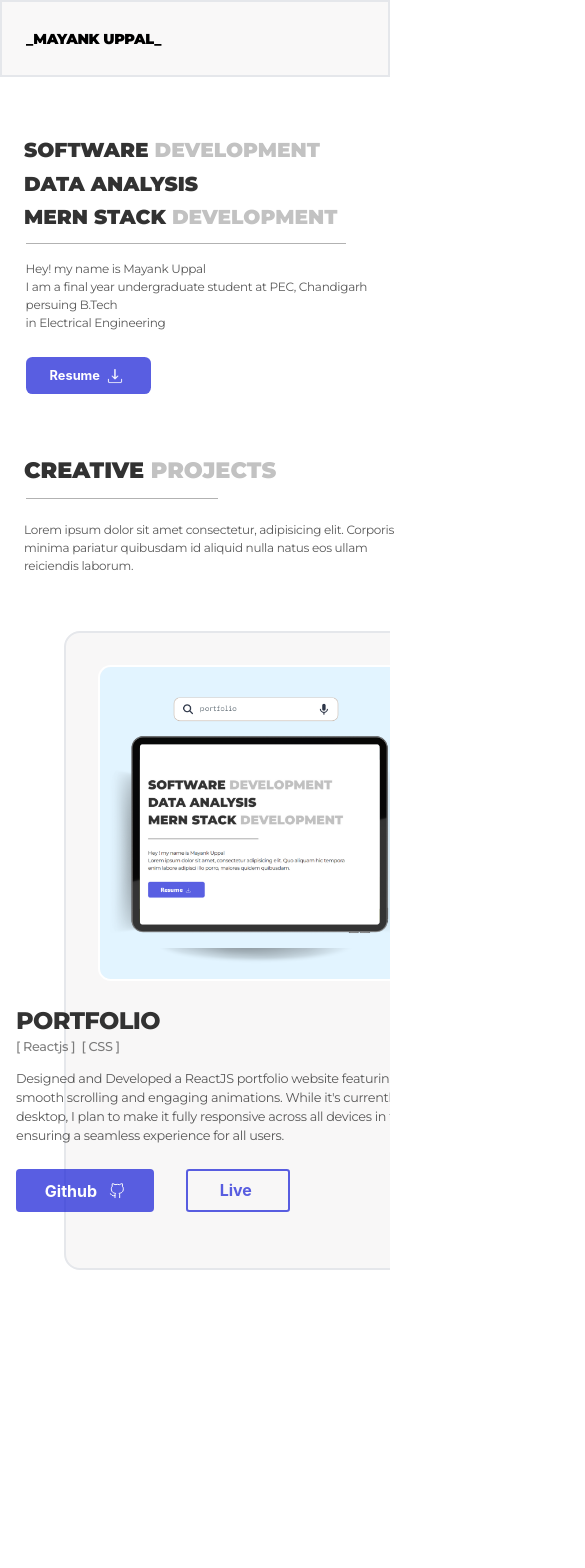
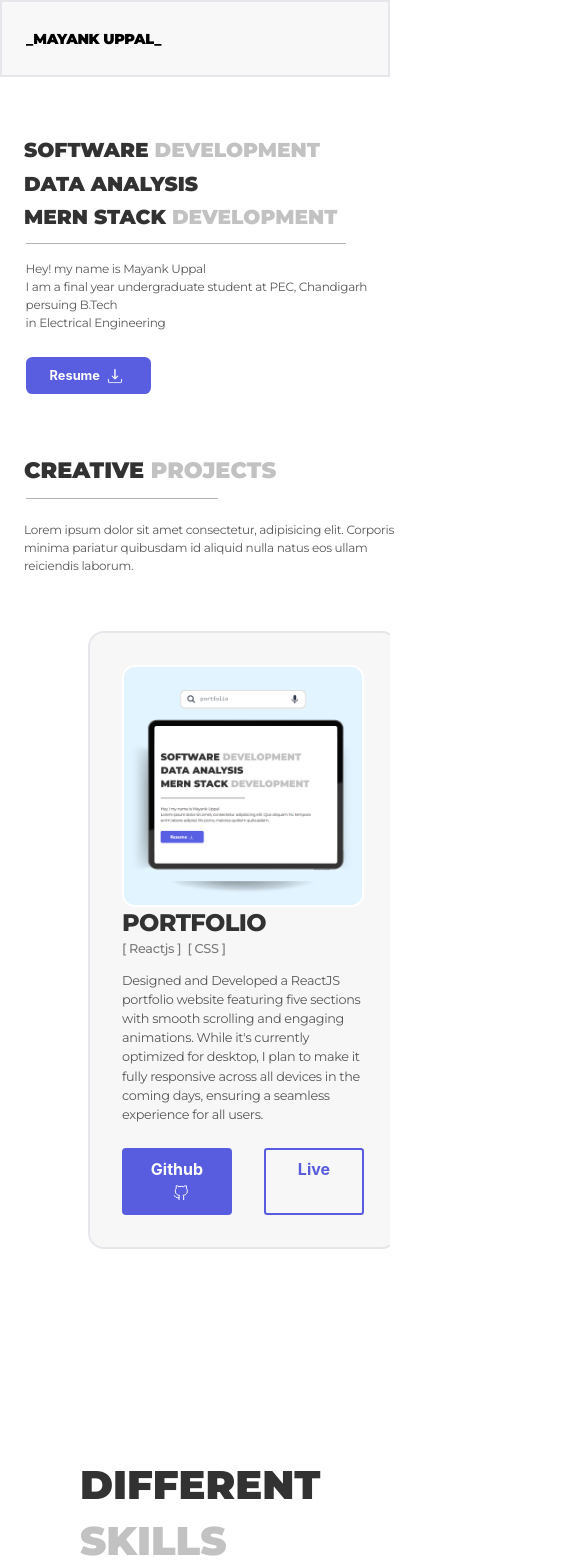
Before and after one commit to kshitijjj/Portfolio_v_1.1, a React (Create React App) app: page / in a window 390 px wide. Shown: the top 1568 px of the page, 585 px wide, since content can reach past the window. Before the commit the page ends 1366 px from the top, so only its background shows below. Built offline with nearby package versions, Linux system fonts and the light colour scheme.

Commit message:
updated project card

```diff
--- a/src/Components/Main.jsx
+++ b/src/Components/Main.jsx
@@ -24,11 +24,11 @@ const Main = () => {
             <Project/>
             </Element>
 
-            {/*<Element name='skills'>
+            <Element name='skills'>
             <Skill/>
             </Element>
 
-            <Element name='work'>
+            {/*<Element name='work'>
             <WorkExp/>
             </Element>
 
--- a/src/Components/Project.jsx
+++ b/src/Components/Project.jsx
@@ -19,7 +19,7 @@ const Project = () => {
                 <p className='font-montserrat opacity-65 text-[0.75rem] pl-[1.5rem] w-[25rem] md:pl-[5rem] md:w-[35rem] tracking-tight'>Lorem ipsum dolor sit amet consectetur, adipisicing elit. Corporis minima pariatur quibusdam id aliquid nulla natus eos ullam reiciendis laborum.</p>
             </div>
 
-            <div id='carousel' className='flex mt-[3.5rem] overflow-x-scroll scroll-smooth scrollbar-hide '>
+            <div id='carousel' className='flex ml-[1.5rem] mt-[3.5rem] overflow-x-scroll scroll-smooth scrollbar-hide '>
             <ProjectCard
              buttonname="Github"
              buttonname2="Live"
--- a/src/Components/ProjectCard.jsx
+++ b/src/Components/ProjectCard.jsx
@@ -2,10 +2,10 @@ import React from 'react';
 
 const ProjectCard = (props) => {
     return (
-        <div className='bg-[#EAE7E7] bg-opacity-35 md:p-6 p-8 w-[24rem] md:w-[45rem] rounded-[1rem] ml-[4rem] border-2 mb-[5rem]'>
+        <div className='bg-[#EAE7E7] bg-opacity-35 md:p-6 p-8 w-[45rem] rounded-[1rem] ml-[4rem] border-2 mb-[5rem]'>
 
             {/* Inner object div */}
-            <div className='flex flex-col md:flex-row justify-center items-center'>
+            <div className='flex flex-col md:flex-row md:justify-center md:items-center'>
 
                 {/* Image */}
                 <div className='bg-white rounded-[1.6rem] justify-center items-center md:w-[25rem]'>
@@ -13,7 +13,7 @@ const ProjectCard = (props) => {
                 </div>
 
                 {/* Text */}
-                <div className='p-6 pl-[2.5rem] w-[35rem]'>
+                <div className='md:p-6 md:pl-[2.5rem] md:w-[35rem]'>
                     <p className='opacity-80 font-montserrat  font-extrabold text-2xl tracking-tight '>{props.projectname}</p>
                     <p className='font-montserrat text-black font-medium opacity-50 text-[0.8rem]  tracking-tight '>{props.projecttech}</p>
                     <p className='font-montserrat opacity-65 font-normal text-[0.8rem] pt-[0.8rem] tracking-tight'>{props.projectdesc}</p>
@@ -21,7 +21,6 @@ const ProjectCard = (props) => {
                     <button className=" items-center justify-center text-center bg-[#2229D8] hover:bg-[#2c32db] opacity-75 font-bold text-[1rem]text-center px-[1.8rem] py-[0.5rem] rounded-[0.25rem] text-white">{props.buttonname} <span><img className="inline-block mb-[0.2rem] ml-[0.5rem]" src="./github (1).svg"  alt="" /></span></button>
                     <button className=" border-2  border-[#2229D8] text-[#2229D8]  opacity-75 font-bold text-[1rem] text-center px-[2rem] py-[0.4rem] rounded-[0.2rem]">{props.buttonname2} <span><img className=" inline-block w-100% h-6" src={props.buttonimg2} alt="" /></span></button>
                     </div>
-
                 </div>
 
 
```
